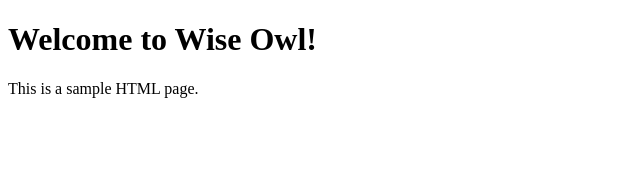
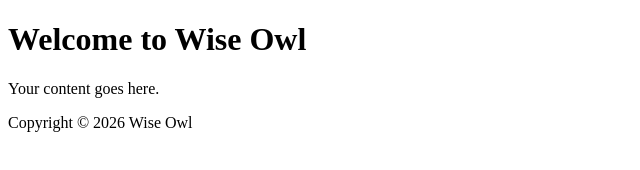
Before and after one commit to djlamacat/Wise-Owl, a plain HTML site: page index.html in a window 1280 px wide. Shown: the whole page, without its empty margins (0-640 px from the left). Drawn offline with Linux system fonts and the light colour scheme.

Commit message:
Updated index.html with content from wise-owl.html on 2026-02-21.

```diff
--- a/index.html
+++ b/index.html
@@ -4,9 +4,19 @@
     <meta charset="UTF-8">
     <meta name="viewport" content="width=device-width, initial-scale=1.0">
     <title>Wise Owl</title>
+    <link rel="stylesheet" href="styles.css">
 </head>
 <body>
-    <h1>Welcome to Wise Owl!</h1>
-    <p>This is a sample HTML page.</p>
+    <header>
+        <h1>Welcome to Wise Owl</h1>
+    </header>
+    <main>
+        <section>
+            <p>Your content goes here.</p>
+        </section>
+    </main>
+    <footer>
+        <p>Copyright © 2026 Wise Owl</p>
+    </footer>
 </body>
 </html>
```
